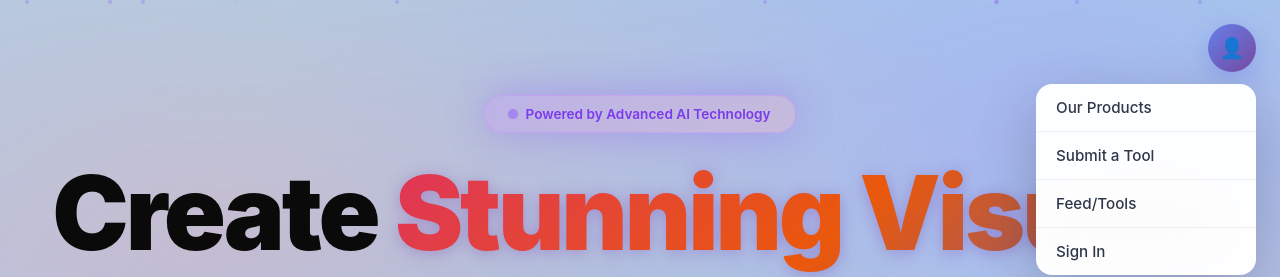
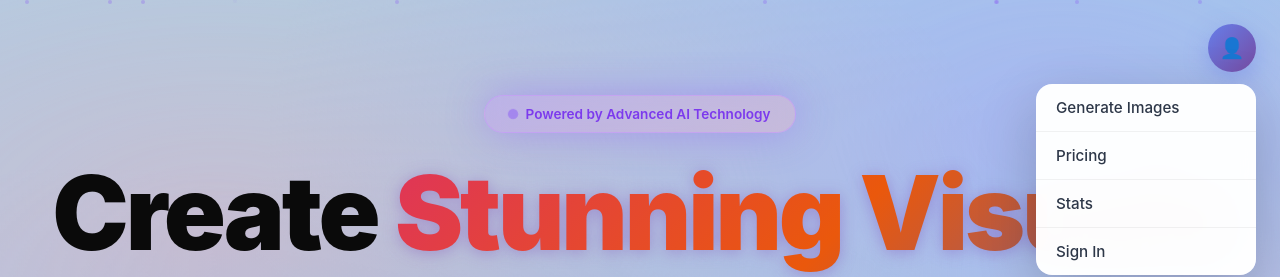
Before and after one commit to sarush687-boop/aiimg, a plain HTML site: page index.html in a window 1280 px wide. Both pictures are taken after a click on the element "Account". Shown: the top 277 px of the page. Drawn offline with Linux system fonts and the light colour scheme; no server answers.

```diff
--- a/index.html
+++ b/index.html
@@ -1305,13 +1305,14 @@
 </head>
 <body>
     <!-- Profile Menu -->
+   <!-- Profile Menu -->
 <div class="profile-menu">
     <div class="profile-icon" id="profileIcon" title="Account">👤</div>
     <div class="dropdown" id="dropdownMenu">
         <ul>
-                <li><a href="products.html">Our Products</a></li>
-                <li><a href="submit.html" id="menuSubmitLink">Submit a Tool</a></li>
-                <li><a href="feed.html" id="menuFeedLink">Feed/Tools</a></li>
+            <li><a href="#app">Generate Images</a></li>
+            <li><a href="#pricing" id="menuSubmitLink">Pricing</a></li>
+            <li><a href="#stats" id="menuFeedLink">Stats</a></li>
             <li><a href="#" id="menuSignAction">Sign In</a></li>
         </ul>
     </div>
```
Lines whose indentation alone changed are shown as unchanged.
